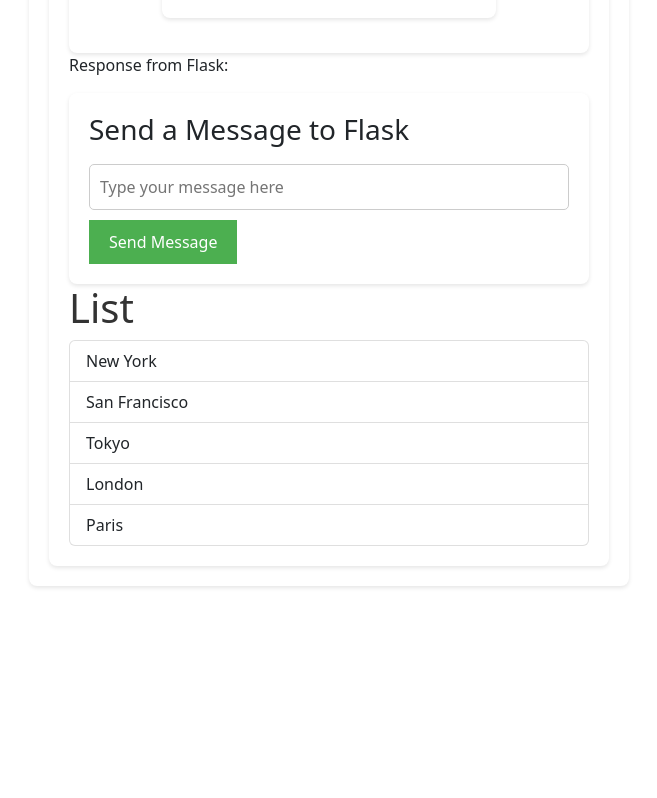
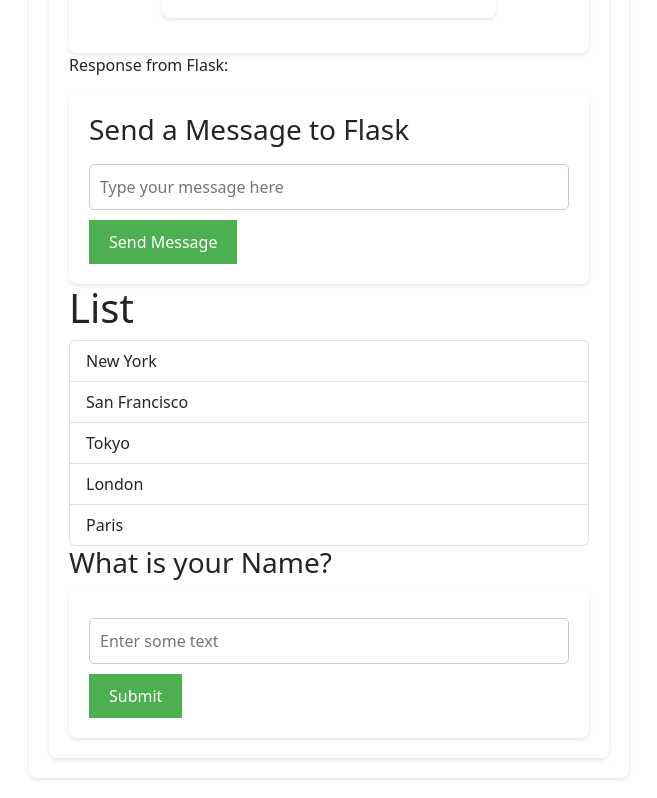
Before and after one commit to rkarmuri/bubble_scan, a React (Vite) app in the folder bubblescan-client/: page / in a window 1280 px wide. Shown: the part 517-1315 px from the top of the page, without its empty margins (311-968 px from the left). Before the commit the page ends 1123 px from the top, so only its background shows below. Built offline with nearby package versions, Linux system fonts and the light colour scheme; no server answers.

Commit message:
reabasing

```diff
--- a/bubblescan-client/package.json
+++ b/bubblescan-client/package.json
@@ -9,6 +9,7 @@
     "preview": "vite preview"
   },
   "dependencies": {
+    "bootstrap": "^5.3.2",
     "react": "^18.2.0",
     "react-dom": "^18.2.0"
   },
--- a/bubblescan-client/src/App.tsx
+++ b/bubblescan-client/src/App.tsx
@@ -55,6 +55,8 @@ function App() {
         {response && <p>Response from sending message: {response}</p>}
       </div>
       <ListGroup />
+      <h3>What is your Name?</h3>
+      <InputComponent />
     </div>
   );
 }
```
Also changed, not shown: 1 other file (tests, documents, lock files or other folders).
